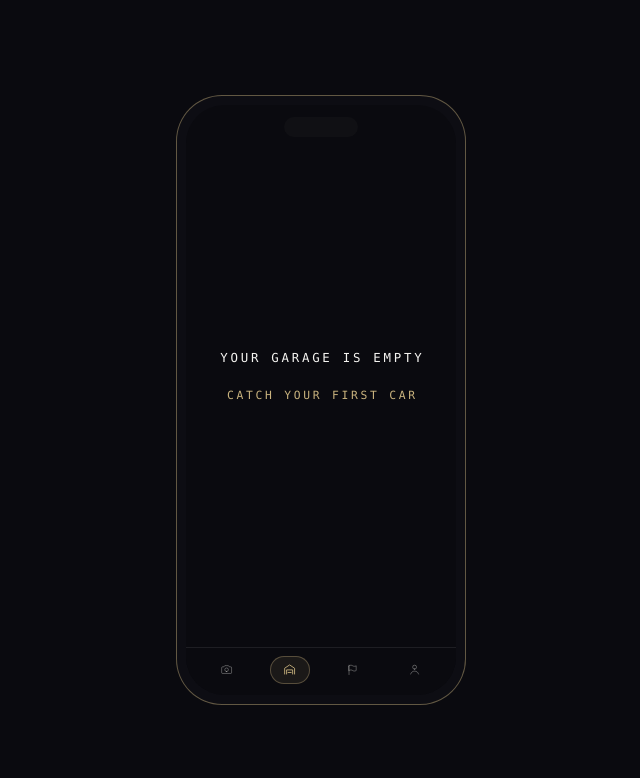
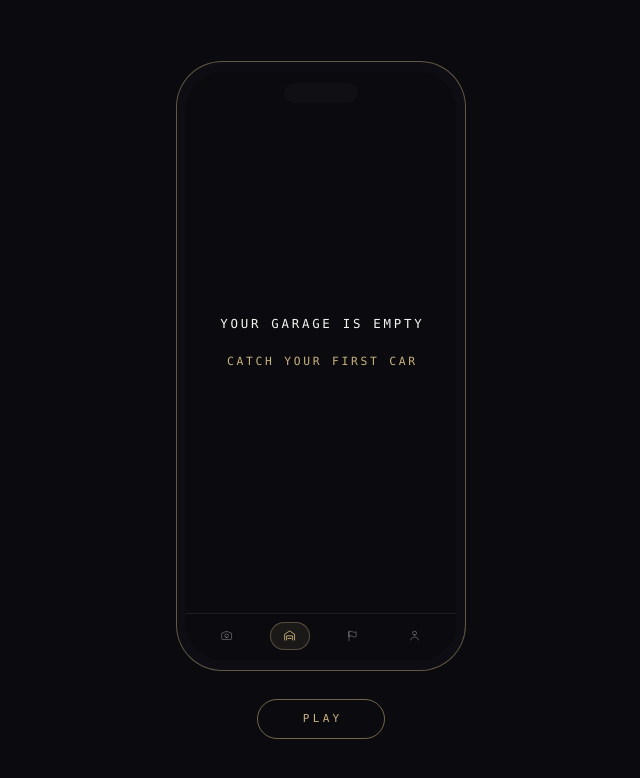
Before and after one commit to tatena/rbola, a Next.js app in the folder web/: page / in a window 1280 px wide. Shown: the top 778 px of the page, without its empty margins (319-959 px from the left). Built offline with nearby package versions, Linux system fonts and the light colour scheme.

Commit message:
landing: PLAY link into app.rbola.fun; app opens on the camera

```diff
--- a/web/next.config.ts
+++ b/web/next.config.ts
@@ -6,6 +6,27 @@ const nextConfig: NextConfig = {
   allowedDevOrigins: ["*.trycloudflare.com", "172.16.51.153"],
   // hide the floating dev-tools badge — noise during phone testing
   devIndicators: false,
+  // The app is served from app.rbola.fun; this same build on Vercel
+  // (rbola.fun) has no backend, so app routes there bounce across. Host-gated
+  // (Next anchors the regex), so app.rbola.fun, localhost and tunnels are
+  // untouched. Temporary (307) while the hosting split is still settling.
+  async redirects() {
+    return [
+      // the app opens on the camera — the landing page lives on rbola.fun
+      {
+        source: "/",
+        has: [{ type: "host", value: "app\\.rbola\\.fun" }],
+        destination: "/catch",
+        permanent: false,
+      },
+      {
+        source: "/:route(catch|garage|race|me|upload)/:rest*",
+        has: [{ type: "host", value: "(www\\.)?rbola\\.fun" }],
+        destination: "https://app.rbola.fun/:route/:rest*",
+        permanent: false,
+      },
+    ];
+  },
 };
 
 export default nextConfig;
--- a/web/src/app/landing.css
+++ b/web/src/app/landing.css
@@ -55,7 +55,7 @@
 
 .landing-phone {
   /* sized from viewport height too, so the whole phone always fits — no scroll */
-  width: min(290px, 76vw, calc((100dvh - 56px) * 0.4756));
+  width: min(290px, 76vw, calc((100dvh - 128px) * 0.4756));
   aspect-ratio: 390 / 820;
   border: 1px solid rgba(201, 179, 126, 0.45);
   border-radius: 46px;
@@ -112,6 +112,39 @@
   padding-left: 0.24em;
   line-height: 1.8;
   white-space: nowrap;
+}
+
+a.landing-empty-cta {
+  text-decoration: none;
+  -webkit-tap-highlight-color: transparent;
+}
+
+/* the one way into the app: hairline champagne pill, mono micro-caps */
+.landing-play {
+  margin-top: 28px;
+  display: inline-flex;
+  align-items: center;
+  justify-content: center;
+  height: 40px;
+  min-width: 128px;
+  padding: 0 28px 0 calc(28px + 0.3em); /* balances trailing letterspace */
+  border: 1px solid rgba(201, 179, 126, 0.55);
+  border-radius: 20px;
+  color: var(--l-accent);
+  font-size: 11px;
+  letter-spacing: 0.3em;
+  text-decoration: none;
+  -webkit-tap-highlight-color: transparent;
+  transition: color 0.25s ease, background-color 0.25s ease,
+    border-color 0.25s ease;
+}
+
+.landing-play:hover,
+.landing-play:focus-visible {
+  color: #e0cd9c;
+  border-color: #e0cd9c;
+  background: rgba(201, 179, 126, 0.08);
+  outline: none;
 }
 
 /* mirrors the real BottomNav (flat bar, icon-only pills), scaled in cqw:
--- a/web/src/app/page.tsx
+++ b/web/src/app/page.tsx
@@ -1,9 +1,12 @@
 import "./landing.css";
 
-// Public landing page (rbola.fun). The app itself lives under the (app)
-// route group — /catch, /garage, /race — and is deliberately not linked
-// from here while it's pre-launch. Styling is scoped to landing.css so
-// this page deploys correctly regardless of app-screen work in flight.
+// Public landing page (rbola.fun). The app itself is served from
+// app.rbola.fun (Hetzner); the landing links in exactly once — the phone's
+// CTA and a single PLAY pill both open the camera there. App routes hit on
+// rbola.fun are redirected across in next.config.ts. Styling is scoped to
+// landing.css so this page deploys regardless of app-screen work in flight.
+
+const APP_URL = "https://app.rbola.fun/catch";
 
 // Icon paths mirror src/components/BottomNav.tsx exactly — the landing
 // phone is a truthful screenshot of the app, garage tab active.
@@ -43,9 +46,12 @@ export default function Home() {
               <p className="landing-mono landing-empty-title">
                 YOUR GARAGE IS EMPTY
               </p>
-              <p className="landing-mono landing-empty-cta">
+              <a
+                href={APP_URL}
+                className="landing-mono landing-empty-cta"
+              >
                 CATCH YOUR FIRST CAR
-              </p>
+              </a>
             </div>
 
             <div className="landing-nav" aria-hidden>
@@ -71,6 +77,14 @@ export default function Home() {
             </div>
           </div>
         </div>
+
+        <a
+          href={APP_URL}
+          className="landing-in landing-mono landing-play"
+          style={{ animationDelay: "320ms" }}
+        >
+          PLAY
+        </a>
       </div>
     </main>
   );
```
